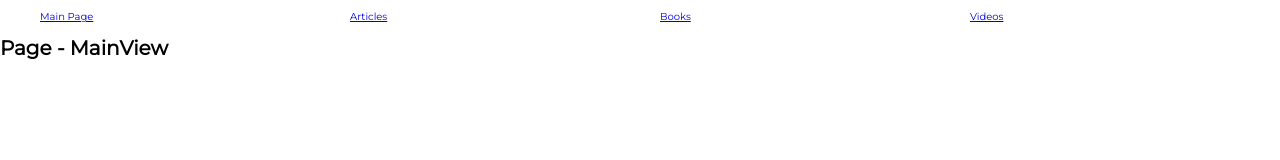
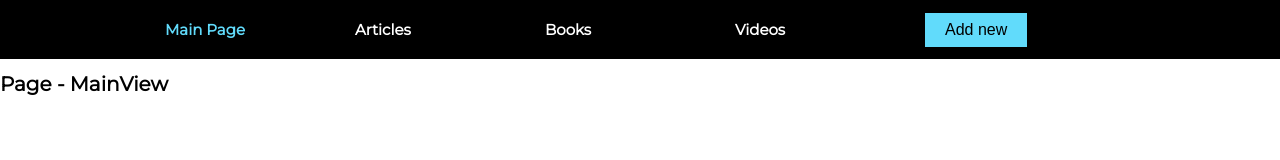
Before and after one commit to itejman/react-page, a React app: page / in a window 1280 px wide. Built offline with nearby package versions, Linux system fonts and the light colour scheme.

Commit message:
Add style component - NavBar -> Navigation

```diff
--- a/src/components/NavBar/NavBar.js
+++ b/src/components/NavBar/NavBar.js
@@ -6,16 +6,19 @@ const NavBar = () => (
     <nav>
         <ul className={styles.navWrapper}>
             <li className={styles.navItem}>
-                <NavLink to="/" className={styles.navItemLink}>Main Page</NavLink>
+                <NavLink exact to="/" activeClassName={styles.navItemLinkActive} className={styles.navItemLink}>Main Page</NavLink>
             </li>
             <li className={styles.navItem}>
-                <NavLink to="/articles" className={styles.navItemLink}>Articles</NavLink>
+                <NavLink to="/articles" activeClassName={styles.navItemLinkActive} className={styles.navItemLink}>Articles</NavLink>
             </li>
             <li className={styles.navItem}>
-                <NavLink to="/books" className={styles.navItemLink}>Books</NavLink>
+                <NavLink to="/books" activeClassName={styles.navItemLinkActive} className={styles.navItemLink}>Books</NavLink>
             </li>
             <li className={styles.navItem}>
-                <NavLink to="/videos" className={styles.navItemLink}>Videos</NavLink>
+                <NavLink to="/videos" activeClassName={styles.navItemLinkActive} className={styles.navItemLink}>Videos</NavLink>
+            </li>
+            <li className={styles.navItem}>
+                <button className={styles.navItemAdd}>Add new</button>
             </li>
         </ul>
     </nav>
--- a/src/components/NavBar/NavBar.module.scss
+++ b/src/components/NavBar/NavBar.module.scss
@@ -1,8 +1,42 @@
+nav {
+    background-color: #000;
+}
+
 .navWrapper {
     display: grid;
-    grid-template-columns: repeat(4, 1fr);
+    grid-template-columns: repeat(5, 1fr);
+    max-width: 95rem;
+    margin: 0 auto;
+    padding: 1.25rem 0;
+    align-items: center;
+
+    .navItem {
+        list-style: none;
+
+        &Link {
+            font-size: 1.5rem;
+            color: #fff;
+            text-decoration: none;
+            font-weight: 700;
+
+            &Active {
+                color: #61dbfb;
+            }
+        }
+
+        &Add {
+            color: #000;
+            padding: 8px 20px;
+            font-size: 16px;
+            background-color: #61dbfb;
+            border: 0;
+            cursor: pointer;
+
+            &:hover {
+                color: #61dbfb;
+                background-color: #fff;
+            }
+
+        }
+    }
 }
-
-.navItem {
-    list-style: none;
-}
```
